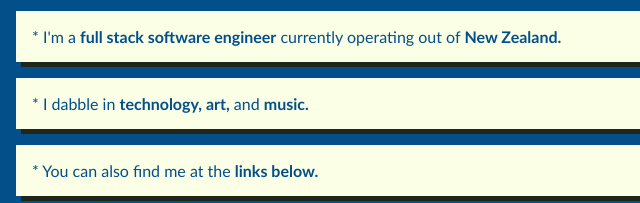
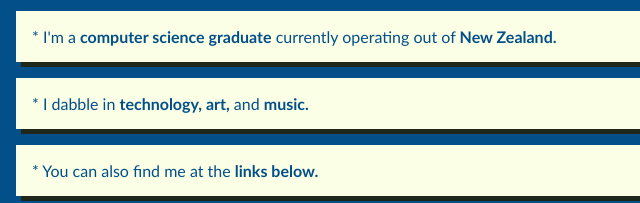
Before and after one commit to lansot/leeisonline, a plain HTML site: page index.html in a window 1280 px wide. Shown: the part 264-467 px from the top of the page, 240-880 px from the left. Drawn offline with Linux system fonts and the light colour scheme.

Commit message:
Update index.html

```diff
--- a/index.html
+++ b/index.html
@@ -17,7 +17,7 @@
 
     <main>
         <p>* I'm <strong>Lee So.</strong></p>
-        <p>* I'm a <strong>full stack software engineer</strong> currently operating out of <strong>New Zealand.</strong>
+        <p>* I'm a <strong>computer science graduate</strong> currently operating out of <strong>New Zealand.</strong>
         </p>
         <p>* I dabble in <strong>technology, art,</strong> and <strong>music.</strong></p>
         <p>* You can also find me at the <strong>links below.</strong></p>
```
